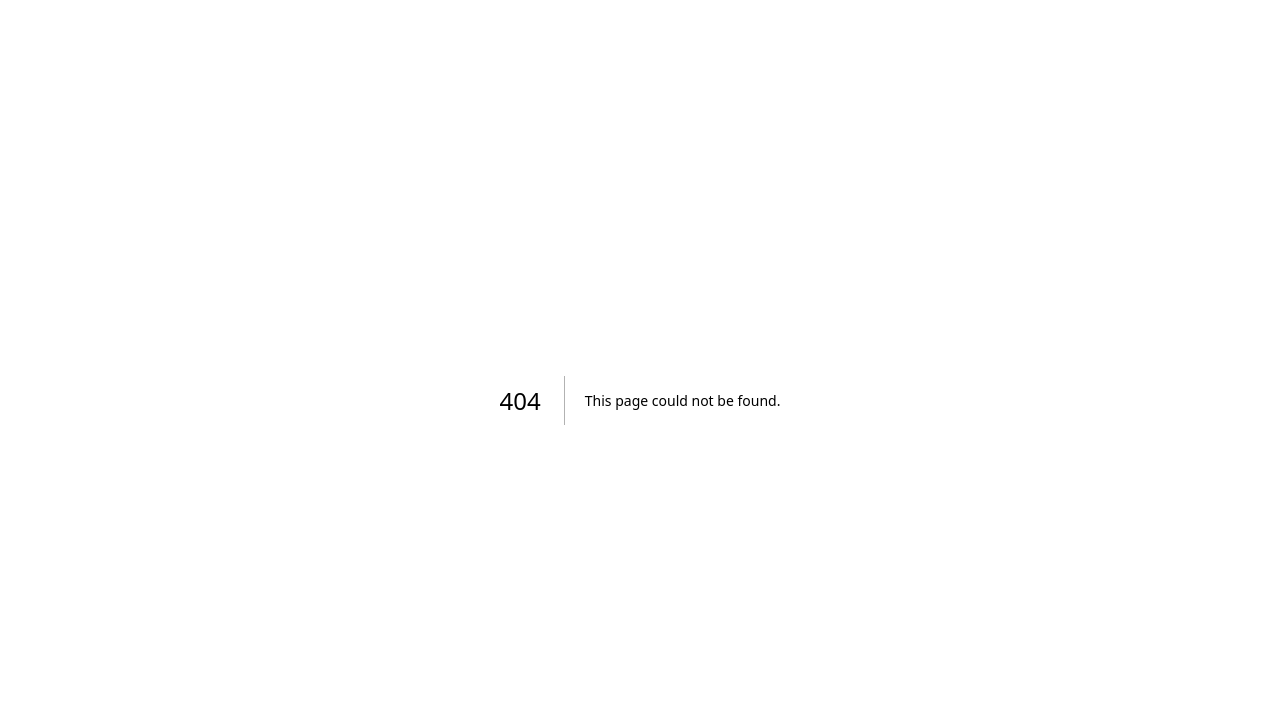
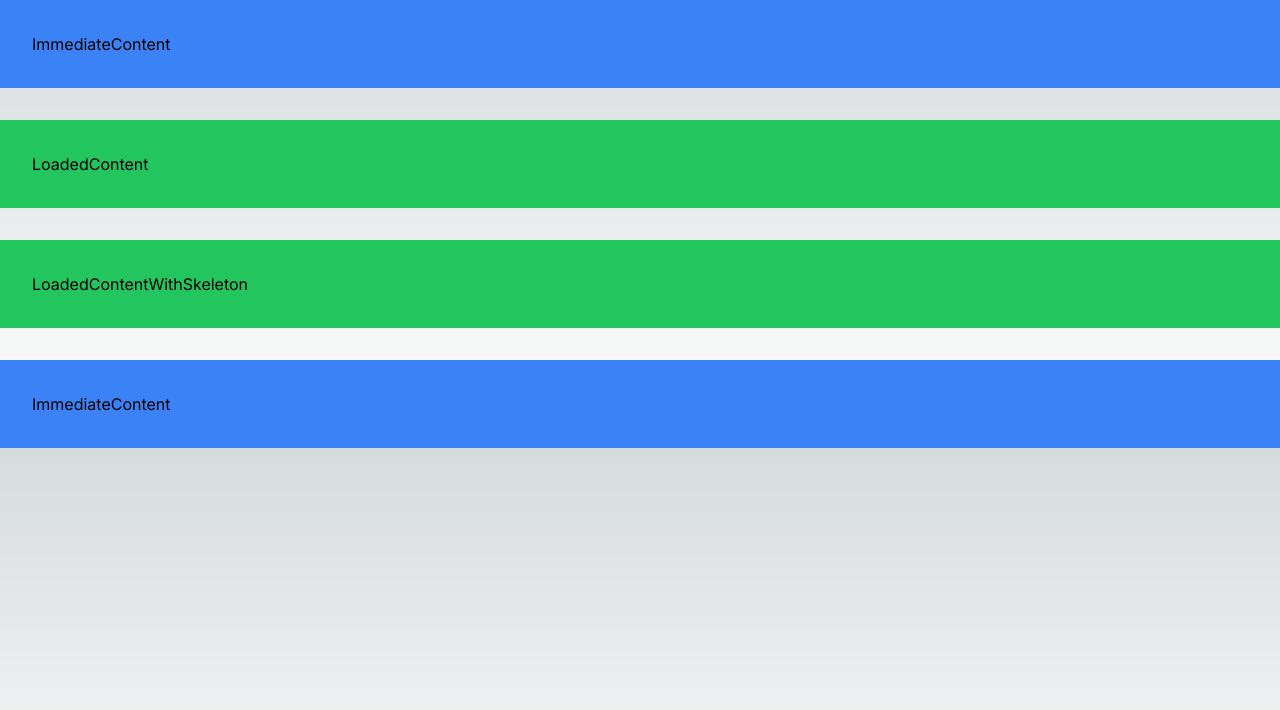
Before and after one commit to simonknittel/nextjs-tests, a Next.js app: page /test1 in a window 1280 px wide. Before the commit this address had no page. Shown: the top 710 px of the page. Built offline with nearby package versions, Linux system fonts and the light colour scheme.

Commit message:
feat: Add test1

```diff
--- /dev/null
+++ b/src/app/test1/_components/ContentSkeleton.tsx
@@ -0,0 +1,5 @@
+const ContentSkeleton = async () => {
+  return <div className="p-8 h-[88px] bg-yellow-500 animate-pulse" />;
+};
+
+export default ContentSkeleton;
--- /dev/null
+++ b/src/app/test1/_components/ImmediateContent.tsx
@@ -0,0 +1,9 @@
+const ImmediateContent = async () => {
+  return (
+    <div className="bg-blue-500 p-8">
+      <p>ImmediateContent</p>
+    </div>
+  );
+};
+
+export default ImmediateContent;
--- /dev/null
+++ b/src/app/test1/_components/LoadedContent.tsx
@@ -0,0 +1,13 @@
+const LoadedContent = async () => {
+  return new Promise((resolve) => {
+    setTimeout(() => {
+      resolve(
+        <div className="bg-green-500 p-8">
+          <p>LoadedContent</p>
+        </div>
+      );
+    }, 2000);
+  });
+};
+
+export default LoadedContent;
--- /dev/null
+++ b/src/app/test1/_components/LoadedContentWithSkeleton.tsx
@@ -0,0 +1,13 @@
+const LoadedContentWithSkeleton = async () => {
+  return new Promise((resolve) => {
+    setTimeout(() => {
+      resolve(
+        <div className="bg-green-500 p-8">
+          <p>LoadedContentWithSkeleton</p>
+        </div>
+      );
+    }, 2000);
+  });
+};
+
+export default LoadedContentWithSkeleton;
--- /dev/null
+++ b/src/app/test1/page.tsx
@@ -0,0 +1,23 @@
+import { Suspense } from "react";
+import LoadedContent from "./_components/LoadedContent";
+import ImmediateContent from "./_components/ImmediateContent";
+import ContentSkeleton from "./_components/ContentSkeleton";
+import LoadedContentWithSkeleton from "./_components/LoadedContentWithSkeleton";
+
+export default function Page() {
+  return (
+    <main className="flex flex-col gap-8">
+      <ImmediateContent />
+
+      <Suspense>
+        <LoadedContent />
+      </Suspense>
+
+      <Suspense fallback={<ContentSkeleton />}>
+        <LoadedContentWithSkeleton />
+      </Suspense>
+
+      <ImmediateContent />
+    </main>
+  );
+}
```
